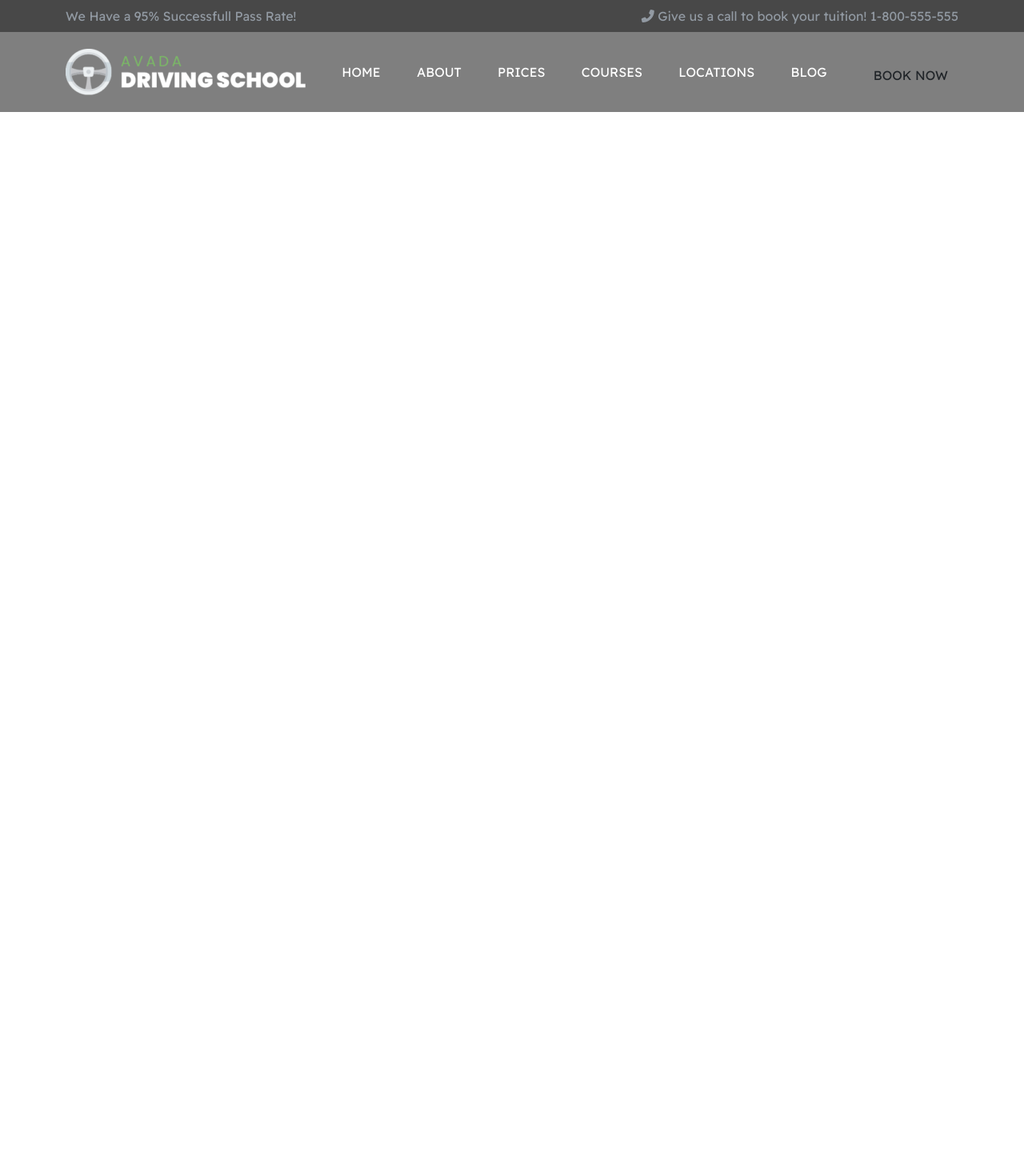
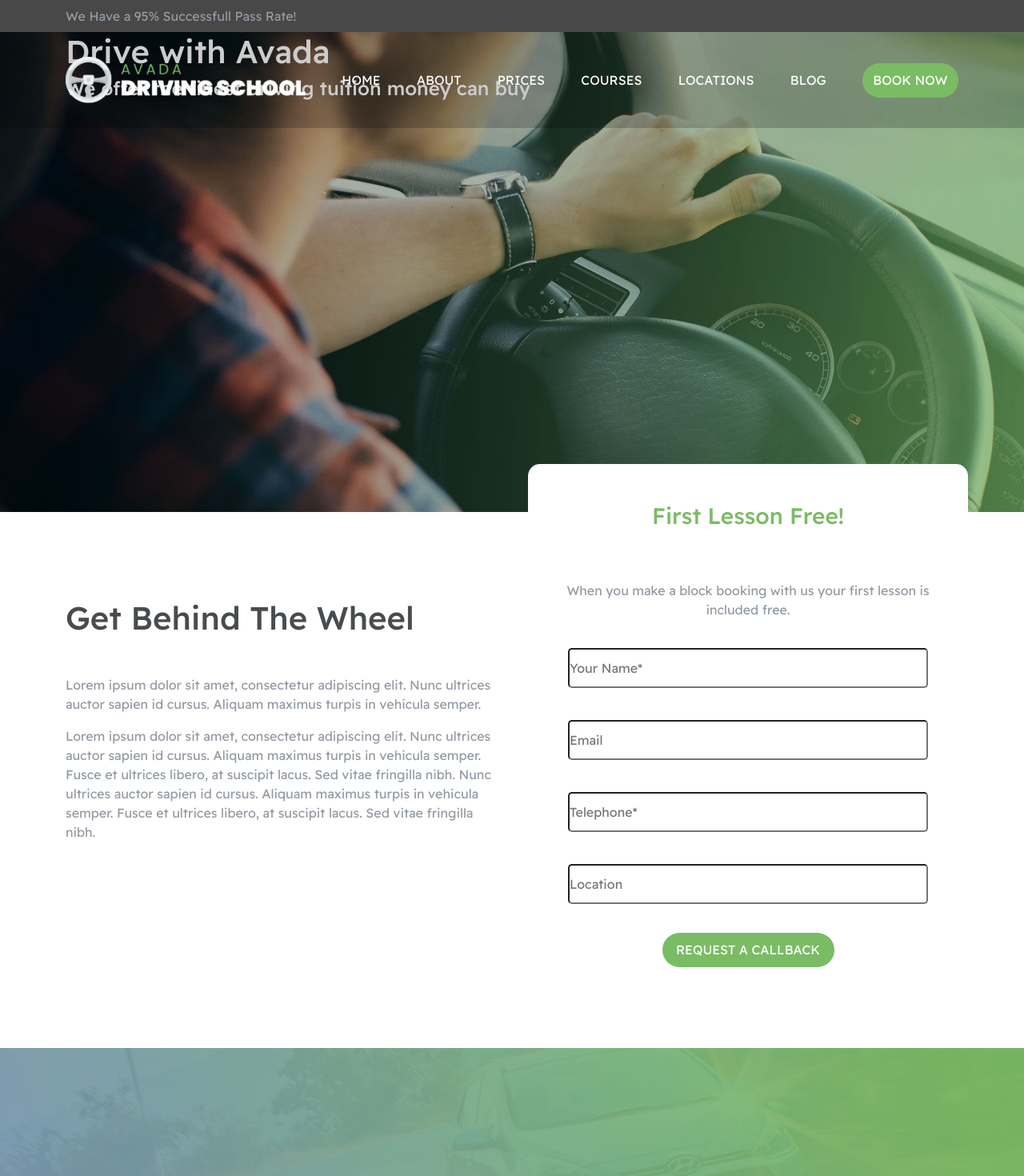
Before and after one commit to artemisia000/proj-html-vuejs, a Vue app: page / in a window 1280 px wide. Shown: the top 1470 px of the page at 80% size. Before the commit the page ends 800 px from the top, so only its background shows below. Built offline with nearby package versions, Linux system fonts and the light colour scheme; a web font is replaced by a local one.

Commit message:
sectionTop

```diff
--- a/src/App.vue
+++ b/src/App.vue
@@ -30,17 +30,6 @@ export default {
 
 @import '@/components/styles/globals';
 
-.btn{
-    height: 30px;
-    line-height: 30px;
-    background-color: #7abc64;
-    border-radius: 20px;
-    color: #fff;
-
-
-}
-
-
 
 
 
--- a/src/components/GreenNum.vue
+++ b/src/components/GreenNum.vue
@@ -1,7 +1,7 @@
 <template>
 
    <div class="greenNum">
-       <div class="container box">
+       <div class="container-md box">
            <div>
                We Have a 95% Successfull Pass Rate!
            </div>
@@ -26,7 +26,7 @@ export default {
 <style scoped lang="scss">
 
 .greenNum{
-    max-width: 100%;
+    width: 100%;
     height: 40px;
     background-color: #484848;
 }
--- a/src/components/Header.vue
+++ b/src/components/Header.vue
@@ -4,6 +4,8 @@
     <GreenNum />
 
     <Navbar />
+
+    <Hero />
 
 
 </header>
@@ -14,6 +16,7 @@
 
 import GreenNum from '@/components/GreenNum.vue';
 import Navbar from '@/components/Navbar.vue';
+import Hero from '@/components/Hero.vue';
 
 
 export default {
@@ -22,6 +25,7 @@ export default {
     components: {
         GreenNum,
         Navbar,
+        Hero,
     }
 }
 
--- /dev/null
+++ b/src/components/Hero.vue
@@ -0,0 +1,35 @@
+<template>
+
+  <div class="hero">
+      <div class="container-md box2 text" >
+          <h1>Drive with Avada</h1>
+          <h4>We offer the finest driving tuition money can buy</h4>
+      </div>
+  </div>
+
+</template>
+
+<script>
+export default {
+    name: 'Hero'
+}
+</script>
+
+<style scoped lang="scss">
+
+.hero{
+    width: 100%;
+    height: 600px;
+    position: relative;
+    background-image: url(../assets/homepage-hero-background.jpg);
+    background-size: cover;
+
+
+    .text{
+        flex-direction: column;
+
+
+    }
+}
+
+</style>
--- /dev/null
+++ b/src/components/Hero2.vue
@@ -0,0 +1,28 @@
+<template>
+<div class="hero">
+    <div class="container-md box2">
+
+    </div>
+
+
+</div>
+
+
+</template>
+
+<script>
+export default {
+    name: 'Hero2'
+}
+</script>
+
+<style scoped lang="scss">
+
+.hero{
+    width: 100%;
+    height: 240px;
+    background-image: url(../assets/horizontal-cta-background.jpg);
+    background-size: cover;
+}
+
+</style>
--- a/src/components/Main.vue
+++ b/src/components/Main.vue
@@ -1,5 +1,8 @@
 <template>
 <main>
+    <SectionTop />
+
+    <Hero2 />
 
 
 
@@ -10,12 +13,20 @@
 </template>
 
 <script>
+
+import SectionTop from '@/components/SectionTop.vue';
+import Hero2 from '@/components/Hero2.vue';
+
 export default {
-    name: 'Main'
+    name: 'Main',
+    components: {
+        SectionTop,
+        Hero2,
+    }
 
 }
 </script>
 
-<style>
+<style scoped lang="scss">
 
 </style>
--- a/src/components/Navbar.vue
+++ b/src/components/Navbar.vue
@@ -1,7 +1,7 @@
 <template>
 
 <div class="navbar">
-    <div class="container box2">
+    <div class="container-md box2">
         <img src="../assets/avada-drivers-logo-2.png" alt="">
         <div class="">
             <a href="">HOME</a>
@@ -21,9 +21,11 @@
         <div class="div">
             <a href="">BLOG</a>
         </div>
-        <button class="btn" >
-            BOOK NOW
-        </button>
+        <div class="btnAvada btn1">
+            <a href="">
+                BOOK NOW
+            </a>
+        </div>
 
 
 
@@ -42,15 +44,16 @@ export default {
 <style scoped lang="scss">
 
 .navbar{
-    max-width: 100%;
-    height: 100px;
-    background-color: rgba(0, 0, 0, 0.5);
+    width: 100%;
+    height: 120px;
+    background-color: rgba(0, 0, 0, 0.2);
+    position: absolute;
+    z-index: 1;
 
     a{
         color: #fff;
         text-decoration: none;
     }
-
 }
 
 .btn1{
--- /dev/null
+++ b/src/components/SectionTop.vue
@@ -0,0 +1,77 @@
+<template>
+ <div class="container-md box">
+    <div class="row sectionTop">
+     <div class="col-6 text">
+         <h1 class="box3 my-5" >Get Behind The Wheel</h1>
+         <p>Lorem ipsum dolor sit amet, consectetur adipiscing elit. Nunc ultrices auctor sapien id cursus. Aliquam maximus turpis in vehicula semper.
+         </p>
+         <p>Lorem ipsum dolor sit amet, consectetur adipiscing elit. Nunc ultrices auctor sapien id cursus. Aliquam maximus turpis in vehicula semper. Fusce et ultrices libero, at suscipit lacus. Sed vitae fringilla nibh. Nunc ultrices auctor sapien id cursus. Aliquam maximus turpis in vehicula semper. Fusce et ultrices libero, at suscipit lacus. Sed vitae fringilla nibh.
+         </p>
+     </div>
+     <div class="col-6 form d-flex align-items-center text-center">
+         <h3 class="box1 m-5" >First Lesson Free!</h3>
+         <p class="mt-3 mx-3" >When you make a block booking with us your first lesson is included free.</p>
+         <input type="text"
+                placeholder="Your Name*">
+         <input type="text"
+                placeholder="Email">
+         <input type="text"
+                placeholder="Telephone*">
+        <input type="text"
+                placeholder="Location">
+        <div class="btnAvada btn2 mt-3">
+            <a href="">REQUEST A CALLBACK</a>
+        </div>
+     </div>
+    </div>
+ </div>
+
+
+</template>
+
+<script>
+export default {
+    name: 'SectionTop'
+
+}
+</script>
+
+<style scoped lang="scss" >
+
+.sectionTop{
+    height: 670px;
+    position: relative;
+
+    .text{
+        margin: 60px 0;
+    }
+
+    .form{
+        width: 550px;
+        height: 650px;
+        display: flex;
+        flex-direction: column;
+        background-color: #fff;
+        border-radius: 15px;
+        position: absolute;
+        right: 0;
+        top: -60px;
+
+        input{
+            width: 450px;
+            height: 50px;
+            color: #d2d1d1;
+            border-radius: 1px solid #d2d1d1;
+            border-radius: 5px;
+            margin: 20px auto;
+        }
+        .btn2{
+            width: 215px;
+        }
+    }
+
+}
+
+
+
+</style>
--- a/src/components/styles/globals.scss
+++ b/src/components/styles/globals.scss
@@ -13,15 +13,36 @@
     font-family: 'Readex Pro', sans-serif
 }
 
-.container{
-    width: 800px;
-    display: flex;
-}
+
 
 .box{
     color: $text-col;
 }
 
+.box1{
+    color: $primary-col;
+}
+
+
 .box2{
     color: $text-col-2;
 }
+
+.box3{
+    color: $text-col-3;
+}
+
+.btnAvada{
+    height: $height-btn;
+    line-height: $line-h;
+    background-color: $primary-col;
+    border-radius: $bord-rad;
+    text-align: center;
+
+
+    a{
+        color: $text-col-2;
+        text-decoration: none;
+    }
+
+}
--- a/src/components/styles/utilities.scss
+++ b/src/components/styles/utilities.scss
@@ -4,5 +4,16 @@
 $primary-col: #7abc64;
 $text-col: #929aa3;
 $text-col-2: #fff;
+$text-col-3: #494c4e;
 
 //BUTTONS
+
+$height-btn: 43px;
+$line-h: 43px;
+$bord-rad: 25px;
+
+
+
+//tag A
+
+$dec-none: none;
```
Also changed, not shown: src/components/HelloWorld.vue (deleted, +0 -58 lines).
